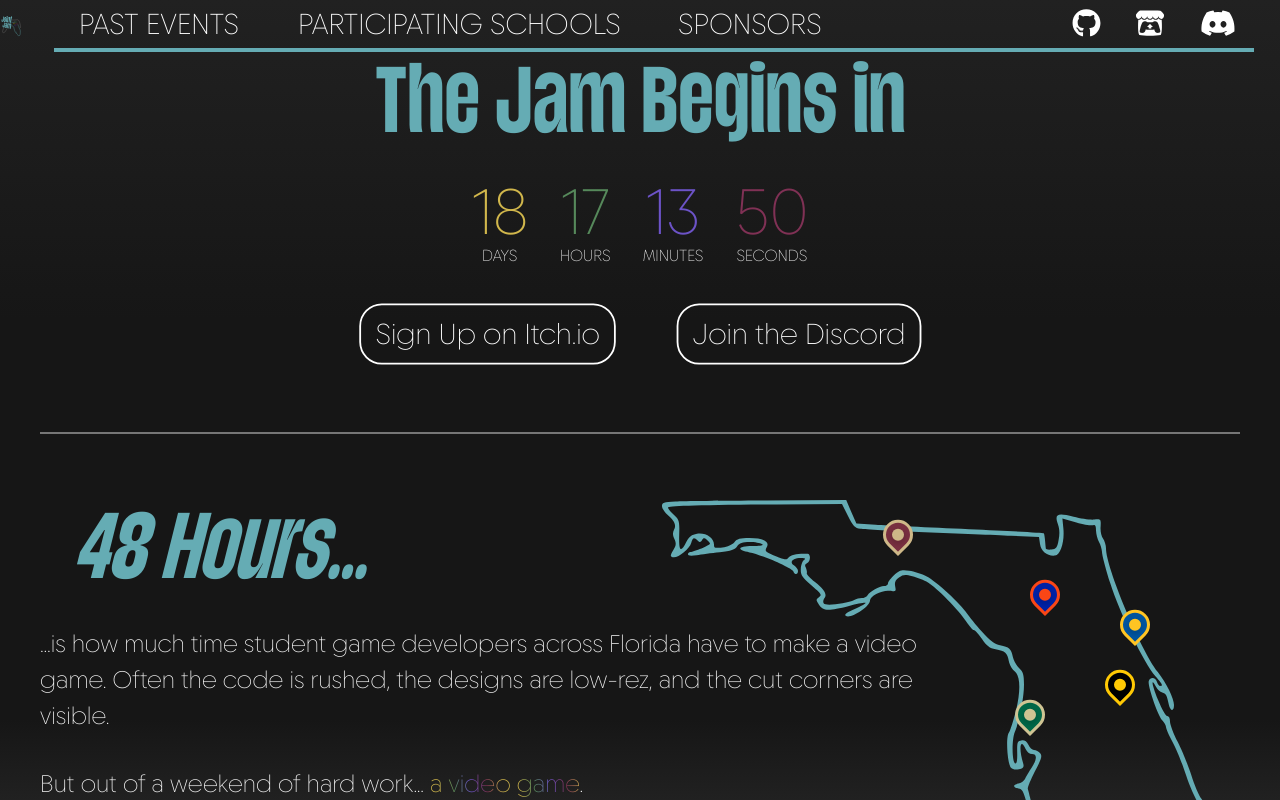
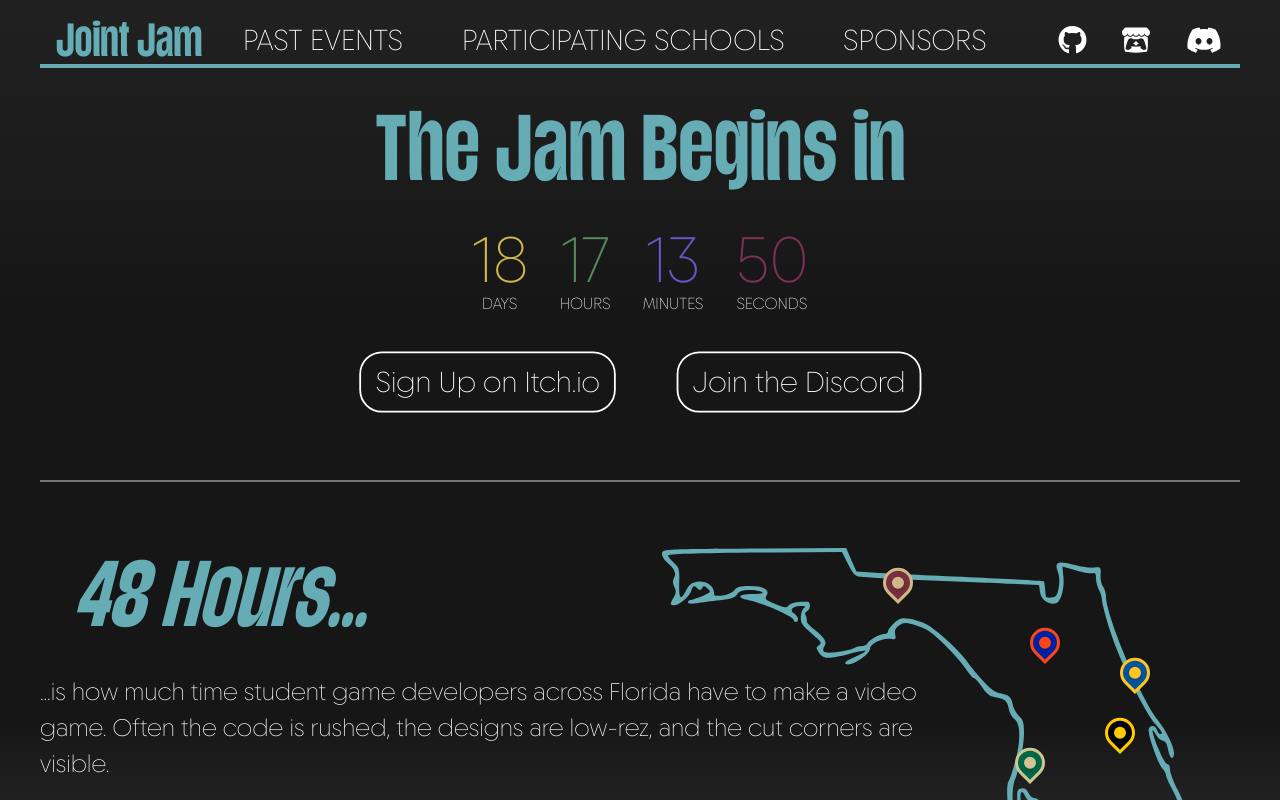
Before and after one commit to Joint-Jam/joint-jam.github.io, a React (Vite) app: page / in a window 1280 px wide. Shown: the top 800 px of the page. Built offline with nearby package versions, Linux system fonts and the light colour scheme; what tailwindcss-debug-screens would draw is missing.

Commit message:
Make navbar work on smaller screen sizes

```diff
--- a/src/components/NavBar.module.scss
+++ b/src/components/NavBar.module.scss
@@ -1,18 +1,24 @@
 .nav2 {
     display: flex;
     justify-content: center;
+    margin-bottom: 2rem;
 
     .logo {
+        padding-right: 2rem;
+    }
+
+    .logo, .after {
+        display: flex;
         width: 12rem;
         margin-left: auto;
-        display: flex;
-        padding-right: 2rem;
+
+        @media screen and (max-width: 1600px) {
+            display: none;
+        }
     }
 
     .content {
         min-width: 1200px;
-        width: 1200px;
-        max-width: 1200px;
         display: flex;
         margin: auto 0;
         justify-content: space-between;
@@ -23,18 +29,37 @@
             display: flex;
             align-items: center;
 
+            .linkContainer {
+                display: flex;
+            }
+
             .link {
                 display: block;
                 margin: 0 1rem;
                 font-size: 2rem;
+                line-height: 2rem;
                 white-space: nowrap;
                 text-transform: uppercase;
+            }
+
+            .home {
+                margin: 0 1rem;
+
+                font-family: "Gratelos";
+
+                font-size: 3rem;
+                line-height: 3rem;
+
+                color: var(--accent);
+
+                @media screen and (min-width: 1600px) {
+                    display: none;
+                }
             }
         }
     }
 
-    .after {
-        margin-left: auto;
-        width: 12rem;
+    @media screen and (max-width: 1600px) {
+        margin-top: 1rem;
     }
 }
--- a/src/components/NavBar.module.scss.d.ts
+++ b/src/components/NavBar.module.scss.d.ts
@@ -1,7 +1,9 @@
 export declare const after: string;
 export declare const content: string;
+export declare const home: string;
 export declare const left: string;
 export declare const link: string;
+export declare const linkContainer: string;
 export declare const logo: string;
 export declare const nav2: string;
 export declare const right: string;
--- a/src/components/NavBar.tsx
+++ b/src/components/NavBar.tsx
@@ -16,9 +16,12 @@
       </Link>
       <div className={styles.content}>
         <div className={styles.left}>
-          <Link to={PageUrls.home()} className={clsx(styles.link, "striped-link")}>Past Events</Link>
-          <Link to={PageUrls.schools()} className={clsx(styles.link, "striped-link")}>Participating Schools</Link>
-          <Link to={PageUrls.home()} className={clsx(styles.link, "striped-link")}>Sponsors</Link>
+          <Link to={PageUrls.home()} className={clsx(styles.home)}>Joint Jam</Link>
+          <div className={styles.linkContainer}>
+            <Link to={PageUrls.home()} className={clsx(styles.link, "striped-link")}>Past Events</Link>
+            <Link to={PageUrls.schools()} className={clsx(styles.link, "striped-link")}>Participating Schools</Link>
+            <Link to={PageUrls.home()} className={clsx(styles.link, "striped-link")}>Sponsors</Link>
+          </div>
         </div>
         <div className={styles.right}>
           <Link to={PageUrls.external.github()} className={clsx(styles.link, "striped-link")}><FontAwesomeIcon icon={faGithub}/></Link>
```
